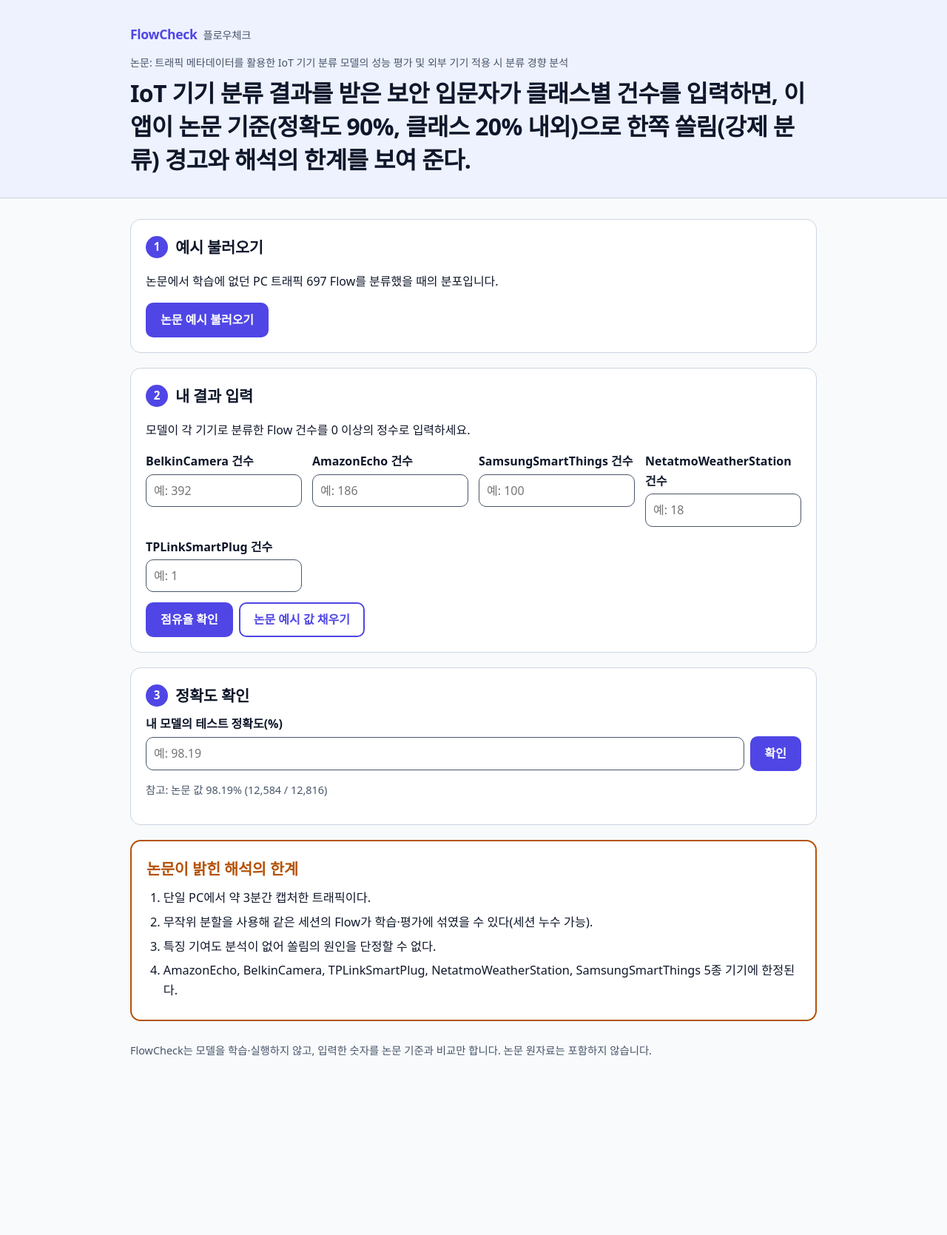
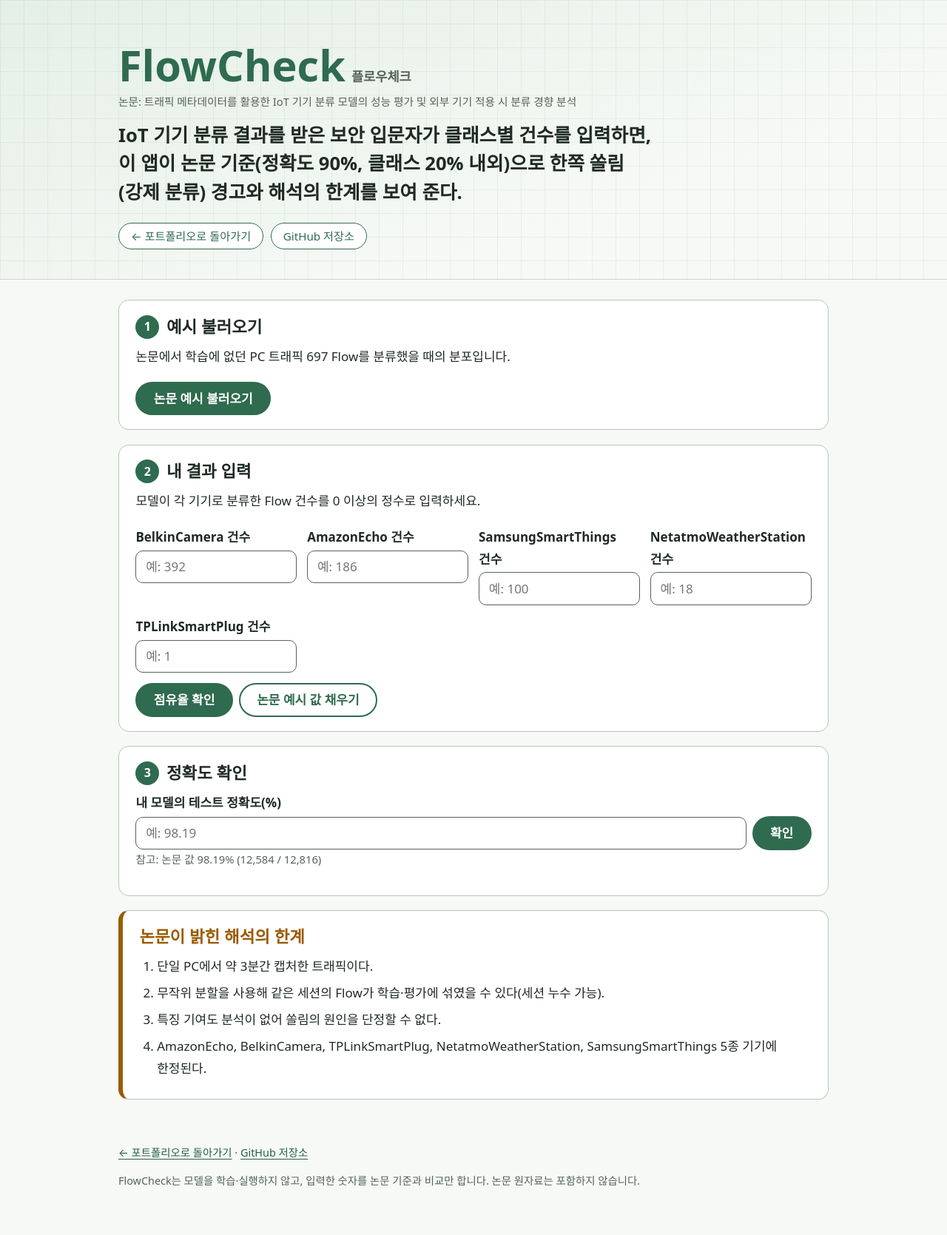
Before and after one commit to ILB72/flowcheck, a plain HTML site: page index.html in a window 1280 px wide. Shown: the whole page at 74% size. Before the commit the page ends 1472 px from the top, so only its background shows below. Drawn offline with Linux system fonts and the light colour scheme.

Commit message:
style: 포트폴리오 사이트 디자인 계열로 개편, 포트폴리오·GitHub 링크 추가
Co-Authored-By: Claude Sonnet 5.5 <noreply@anthropic.com>

```diff
--- a/index.html
+++ b/index.html
@@ -12,6 +12,10 @@
   <p class="logotype">FlowCheck<span>플로우체크</span></p>
   <p class="paper">논문: 트래픽 메타데이터를 활용한 IoT 기기 분류 모델의 성능 평가 및 외부 기기 적용 시 분류 경향 분석</p>
   <h1 class="lead">IoT 기기 분류 결과를 받은 보안 입문자가 클래스별 건수를 입력하면, 이 앱이 논문 기준(정확도 90%, 클래스 20% 내외)으로 한쪽 쏠림(강제 분류) 경고와 해석의 한계를 보여 준다.</h1>
+  <nav aria-label="바로가기"><ul>
+    <li><a href="https://kms-portfolio-site.vercel.app/#works">← 포트폴리오로 돌아가기</a></li>
+    <li><a href="https://github.com/ILB72/flowcheck">GitHub 저장소</a></li>
+  </ul></nav>
 </div></header>
 
 <main>
@@ -60,7 +64,7 @@
     </ol>
   </section>
 </main>
-<footer>FlowCheck는 모델을 학습·실행하지 않고, 입력한 숫자를 논문 기준과 비교만 합니다. 논문 원자료는 포함하지 않습니다.</footer>
+<footer><p><a href="https://kms-portfolio-site.vercel.app/#works">← 포트폴리오로 돌아가기</a> · <a href="https://github.com/ILB72/flowcheck">GitHub 저장소</a></p><p>FlowCheck는 모델을 학습·실행하지 않고, 입력한 숫자를 논문 기준과 비교만 합니다. 논문 원자료는 포함하지 않습니다.</p></footer>
 <script src="app.js"></script>
 </body>
 </html>
--- a/style.css
+++ b/style.css
@@ -1,71 +1,98 @@
+/* 토큰 체계는 포트폴리오 사이트(포레스트 + 앰버 보조색)와 동일 계열 */
 :root{
-  --bg:#F8FAFC;--card:#FFFFFF;--fg:#0F172A;--muted:#475569;--line:#CBD5E1;
-  --accent:#4F46E5;--on-accent:#FFFFFF;
-  --warn:#B45309;--warn-bg:#FEF3C7;--bad:#B91C1C;--bad-bg:#FEE2E2;--ok:#15803D;--ok-bg:#DCFCE7;
-  --track:#E2E8F0;--bar:#64748B;--on-bar:#FFFFFF;--focus:#4F46E5;--hero-bg:#EEF2FF;
-  --font:Pretendard,"Noto Sans KR","Malgun Gothic",system-ui,sans-serif;
+  --bg:#F7F9F6;--card:#FFFFFF;--fg:#1F2A24;--muted:#55625A;
+  --accent:#2F6B4F;--link:#256045;--on-accent:#FFFFFF;
+  --line:#C9D8CD;--card-line:#B4C8BA;--tint:#E8F0EA;--track:#DCE7DF;
+  --warm:#9A5B00;--warm-bg:#FBF1DC;--bad:#B42318;--bad-bg:#FDECEA;
+  --grad-a:#E4EFE7;--grad-b:#F7F9F6;--grid:rgba(47,107,79,.07);
+  --font:system-ui,-apple-system,"Apple SD Gothic Neo","Malgun Gothic","맑은 고딕","Noto Sans KR",sans-serif;
 }
-@media (prefers-color-scheme:dark){:root{
-  --bg:#0F172A;--card:#1E293B;--fg:#E2E8F0;--muted:#A8B5C7;--line:#334155;
-  --accent:#2DD4BF;--on-accent:#0F172A;
-  --warn:#F59E0B;--warn-bg:rgba(245,158,11,.14);--bad:#F43F5E;--bad-bg:rgba(244,63,94,.15);--ok:#22C55E;--ok-bg:rgba(34,197,94,.14);
-  --track:#334155;--bar:#94A3B8;--on-bar:#0F172A;--focus:#2DD4BF;--hero-bg:#111C33;
-}}
+@media (prefers-color-scheme:dark){
+  :root{
+    --bg:#111A15;--card:#17231D;--fg:#E6EFE9;--muted:#A3B5AA;
+    --accent:#7CC39A;--link:#8ED6AE;--on-accent:#111A15;
+    --line:#2C4036;--card-line:#3A5245;--tint:#1C2B23;--track:#26382E;
+    --warm:#E0B15A;--warm-bg:#2A2414;--bad:#F4877B;--bad-bg:#2E1A18;
+    --grad-a:#17281F;--grad-b:#111A15;--grid:rgba(124,195,154,.08);
+  }
+}
 *{box-sizing:border-box}
-body{margin:0;background:var(--bg);color:var(--fg);font:16px/1.65 var(--font)}
-.wrap,main,footer{max-width:960px;margin:0 auto;padding-left:16px;padding-right:16px}
-.hero{background:var(--hero-bg);border-bottom:1px solid var(--line);padding:32px 0 28px}
-.logotype{margin:0 0 12px;font-size:1.1rem;font-weight:800;letter-spacing:-.02em;color:var(--accent)}
-.logotype span{margin-left:8px;font-weight:500;color:var(--muted);font-size:.9rem}
-.paper{margin:0 0 8px;font-size:.88rem;color:var(--muted)}
-.lead{margin:0;font-size:clamp(1.35rem,3.4vw,2rem);line-height:1.4;font-weight:800;letter-spacing:-.02em}
+html{scroll-behavior:smooth}
+body{margin:0;background:var(--bg);color:var(--fg);font-family:var(--font);font-size:17px;line-height:1.75;word-break:keep-all;overflow-wrap:break-word}
+.wrap,main,footer{max-width:62rem;margin:0 auto;padding-left:16px;padding-right:16px}
+a{color:var(--link);text-underline-offset:.2em}
+a:hover{color:var(--accent)}
+a:focus-visible,button:focus-visible,input:focus-visible{outline:3px solid var(--accent);outline-offset:3px;border-radius:4px}
+p{margin:0 0 1.1em}
+
+/* 첫 화면 */
+.hero{padding:3.5rem 0 2.5rem;border-bottom:1px solid var(--line);
+  background:
+    linear-gradient(var(--grid) 1px,transparent 1px) 0 0/32px 32px,
+    linear-gradient(90deg,var(--grid) 1px,transparent 1px) 0 0/32px 32px,
+    linear-gradient(160deg,var(--grad-a),var(--grad-b) 70%)}
+.logotype{margin:0 0 .4rem;font-size:clamp(2.4rem,7vw,3.6rem);font-weight:800;line-height:1.1;color:var(--accent)}
+.logotype span{margin-left:.5rem;font-size:1.1rem;font-weight:600;color:var(--muted)}
+.paper{margin:0 0 1rem;font-size:.92rem;color:var(--muted);line-height:1.5}
+.lead{margin:0;font-size:clamp(1.2rem,2.8vw,1.6rem);line-height:1.5;font-weight:700;max-width:46rem}
+nav ul{list-style:none;display:flex;flex-wrap:wrap;gap:.6rem;padding:0;margin:1.4rem 0 0}
+nav a{display:inline-block;padding:.3rem 1rem;border:1px solid var(--accent);border-radius:999px;color:var(--accent);text-decoration:none;font-size:.95rem;line-height:1.6;background:var(--card)}
+nav a:hover{background:var(--accent);color:var(--on-accent)}
+
 main{padding-top:8px;padding-bottom:8px}
-.card{background:var(--card);border:1px solid var(--line);border-radius:14px;padding:20px;margin:20px 0}
-h2{margin:0 0 8px;font-size:1.3rem;letter-spacing:-.01em;display:flex;align-items:center;gap:10px}
-.num{display:inline-flex;align-items:center;justify-content:center;width:30px;height:30px;border-radius:50%;background:var(--accent);color:var(--on-accent);font-size:.95rem;font-weight:800}
-button{font:inherit;font-weight:700;padding:8px 18px;min-height:44px;border:2px solid var(--accent);background:var(--accent);color:var(--on-accent);border-radius:10px;cursor:pointer}
-button.secondary{background:transparent;color:var(--accent)}
-button:hover{filter:brightness(1.08)}
-input{font:inherit;font-variant-numeric:tabular-nums;padding:8px 10px;min-height:44px;width:100%;border:1.5px solid var(--muted);border-radius:10px;background:var(--card);color:var(--fg)}
+.card{background:var(--card);border:1px solid var(--card-line);border-radius:14px;padding:1.2rem 1.4rem;margin:1.2rem 0}
+h2{margin:0 0 .6rem;font-size:1.4rem;line-height:1.4;display:flex;align-items:center;gap:.6rem}
+.num{display:inline-flex;align-items:center;justify-content:center;width:2rem;height:2rem;border-radius:50%;background:var(--accent);color:var(--on-accent);font-size:1rem;font-weight:800;flex:none}
+
+/* 버튼: 포트폴리오 .btn(알약형) */
+button{font:inherit;font-weight:600;line-height:1.5;padding:.5rem 1.4rem;min-height:44px;border:2px solid var(--accent);background:var(--accent);color:var(--on-accent);border-radius:999px;cursor:pointer}
+button.secondary{background:var(--card);color:var(--accent)}
+button:hover{filter:brightness(1.1)}
+input{font:inherit;font-variant-numeric:tabular-nums;padding:.4rem .8rem;min-height:44px;width:100%;border:1.5px solid var(--muted);border-radius:10px;background:var(--card);color:var(--fg)}
 input[aria-invalid="true"]{border-color:var(--bad);border-width:2px}
-:focus-visible{outline:3px solid var(--focus);outline-offset:3px}
-label{display:block;font-weight:700;margin-bottom:4px}
+label{display:block;font-weight:700;margin-bottom:.2rem}
 .grid{display:grid;grid-template-columns:repeat(auto-fit,minmax(200px,1fr));gap:14px;margin-bottom:14px}
 .row{display:flex;gap:8px;flex-wrap:wrap;align-items:center}
 .row input{flex:1 1 160px;width:auto}
-.msg{margin:10px 0 0;color:var(--bad);font-weight:700}
+.msg{margin:.6rem 0 0;color:var(--bad);font-weight:700}
 .msg:empty{display:none}
-.bars{margin:14px 0}
-.bar-row{display:grid;grid-template-columns:minmax(120px,210px) 1fr;gap:10px;align-items:center;margin:8px 0;font-size:.93rem}
-.track{position:relative;height:28px;background:var(--track);border-left:2px solid var(--fg);border-radius:0 6px 6px 0}
-.band{position:absolute;top:0;bottom:0;background:var(--accent);opacity:.12}
-.fill{position:absolute;left:0;top:4px;bottom:4px;background:var(--bar);border-radius:0 4px 4px 0;min-width:2px;animation:grow .18s ease-out}
+
+/* 막대 */
+.bars{margin:.8rem 0}
+.bar-row{display:grid;grid-template-columns:minmax(120px,210px) 1fr;gap:10px;align-items:center;margin:.5rem 0;font-size:.95rem;line-height:1.4}
+.track{position:relative;height:28px;background:var(--track);border-left:2px solid var(--fg);border-radius:0 7px 7px 0}
+.band{position:absolute;top:0;bottom:0;background:var(--accent);opacity:.14}
+.fill{position:absolute;left:0;top:4px;bottom:4px;background:var(--muted);border-radius:0 5px 5px 0;min-width:2px;animation:grow .18s ease-out}
 .fill.top{background:var(--accent)}
-.val{position:absolute;top:0;line-height:28px;font-weight:800;font-size:.9rem;font-variant-numeric:tabular-nums;white-space:nowrap}
-.val.in{color:var(--on-bar);padding-right:6px;transform:translateX(-100%)}
-.top-val{color:var(--fg)}
+.val{position:absolute;top:0;line-height:28px;font-weight:800;font-size:.92rem;font-variant-numeric:tabular-nums;white-space:nowrap;color:var(--fg)}
+.val.in{color:#fff;padding-right:6px;transform:translateX(-100%)}
 .fill.top~.val.in{color:var(--on-accent)}
 .mark{position:absolute;top:-4px;bottom:-4px;width:0;border-left:2px dashed var(--fg)}
 @keyframes grow{from{transform:scaleX(0);transform-origin:left}to{transform:scaleX(1);transform-origin:left}}
-.legend{font-size:.84rem;color:var(--muted)}
-.banner{display:flex;gap:12px;align-items:flex-start;padding:12px 14px;border-radius:10px;margin:10px 0;border-left:6px solid;font-weight:700}
+.legend{font-size:.85rem;color:var(--muted);line-height:1.5}
+
+/* 경고·상태: 좌측 띠 + 아이콘 + 텍스트 (포트폴리오 paper 카드의 좌측 띠 문법) */
+.banner{display:flex;gap:.7rem;align-items:flex-start;padding:.8rem 1rem;border-radius:10px;margin:.7rem 0;border-left:6px solid;font-weight:700;line-height:1.5}
 .banner svg{flex:none;width:24px;height:24px;margin-top:2px}
-.banner.warn{background:var(--warn-bg);color:var(--warn);border-color:var(--warn)}
-.banner.ok{background:var(--ok-bg);color:var(--ok);border-color:var(--ok)}
+.banner.warn{background:var(--warm-bg);color:var(--warm);border-color:var(--warm)}
+.banner.ok{background:var(--tint);color:var(--link);border-color:var(--accent)}
 .banner.bad{background:var(--bad-bg);color:var(--bad);border-color:var(--bad)}
-.status{display:flex;align-items:center;gap:14px;flex-wrap:wrap}
-.badge{display:inline-flex;align-items:center;gap:8px;font-size:1.8rem;font-weight:800;padding:4px 18px;border-radius:999px;border:3px solid;letter-spacing:-.02em}
+.status{display:flex;align-items:center;gap:.9rem;flex-wrap:wrap}
+.badge{display:inline-flex;align-items:center;gap:.5rem;font-size:1.7rem;font-weight:800;padding:.1rem 1.1rem;border-radius:999px;border:3px solid}
 .badge svg{width:28px;height:28px}
-.badge.ok{color:var(--ok);background:var(--ok-bg);border-color:var(--ok)}
+.badge.ok{color:var(--link);background:var(--tint);border-color:var(--accent)}
 .badge.bad{color:var(--bad);background:var(--bad-bg);border-color:var(--bad)}
 .status p{margin:0;font-weight:600;flex:1 1 220px}
-.note{font-size:.88rem;color:var(--muted);margin:6px 0 0}
-.ref,footer{color:var(--muted);font-size:.9rem}
-.ref{font-variant-numeric:tabular-nums}
-footer{padding-bottom:40px}
-.limits{border:2px solid var(--warn);background:var(--card)}
-.limits h2{color:var(--warn)}
-.limits ol{margin:0;padding-left:1.4em;font-size:1.02rem}
-.limits li{margin:6px 0}
-@media (max-width:560px){.bar-row{grid-template-columns:1fr;gap:4px}.card{padding:16px}.badge{font-size:1.5rem}}
-@media (prefers-reduced-motion:reduce){.fill{animation:none}*{transition:none!important}}
+.note{font-size:.9rem;color:var(--muted);margin:.4rem 0 0;line-height:1.5}
+.ref{color:var(--muted);font-size:.92rem;font-variant-numeric:tabular-nums}
+
+/* 한계 블록: 포트폴리오 .paper처럼 6px 앰버 좌측 띠 */
+.limits{border-left:6px solid var(--warm)}
+.limits h2{color:var(--warm)}
+.limits ol{margin:0;padding-left:1.4em}
+.limits li{margin:.4rem 0}
+
+footer{padding:2rem 16px 3rem;color:var(--muted);font-size:.9rem}
+footer p{margin:0 0 .8rem}
+@media (max-width:560px){.hero{padding:2.2rem 0 1.8rem}.bar-row{grid-template-columns:1fr;gap:4px}.card{padding:1rem}.badge{font-size:1.4rem}}
+@media (prefers-reduced-motion:reduce){html{scroll-behavior:auto}.fill{animation:none}}
```
Also changed, not shown: 1 other file.
